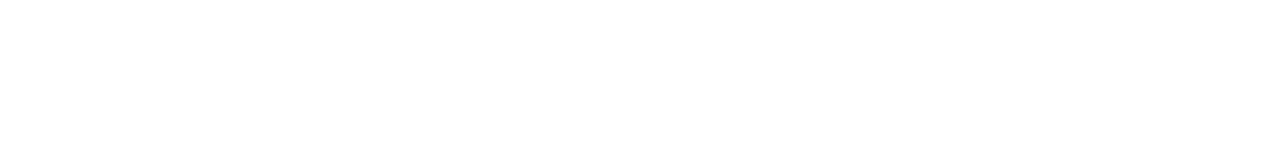
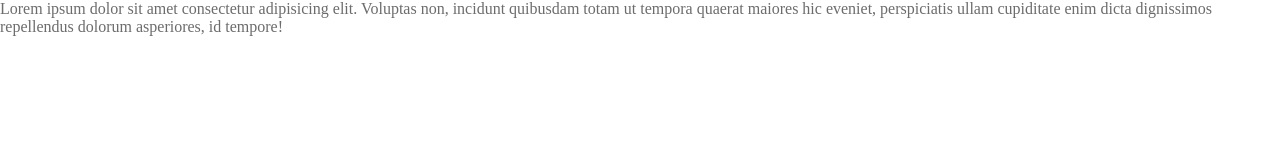
Before and after one commit to marciosykes/Projeto-TravelGram, a plain HTML site: page index.html in a window 1280 px wide. Drawn offline with Linux system fonts and the light colour scheme.

Commit message:
:art: Initial Style Guide

```diff
--- a/index.html
+++ b/index.html
@@ -7,6 +7,6 @@
     <link rel="stylesheet" href="./styles/index.css">
 </head>
 <body>
-
+    <P>Lorem ipsum dolor sit amet consectetur adipisicing elit. Voluptas non, incidunt quibusdam totam ut tempora quaerat maiores hic eveniet, perspiciatis ullam cupiditate enim dicta dignissimos repellendus dolorum asperiores, id tempore!</P>
 </body>
 </html>
--- a/styles/global.css
+++ b/styles/global.css
@@ -3,3 +3,18 @@
     padding: 0;
     box-sizing: border-box;
 }
+
+:root {
+    --brand-color: #EF5F4C;
+    --background-color: #FFFFFF;
+    --surface-color: #F5F5F5;
+    --skeleton-color: #D9D9D9;
+    --shape-transparency: #FFFFFF91;
+    --text-color-primary: #313131;
+    --text-color-secondary: #6C6C6C;
+}
+
+body {
+    color: var(--text-color-secondary);
+    background-color: var(--background-color);
+}
```
Also changed, not shown: assets/AirplaneTilt.svg (added), assets/Image 01.png (added), assets/Image 02.png (added), assets/Image 03.png (added), assets/Image 04.png (added), assets/Image 05.png (added), assets/Image 06.png (added), assets/Image 07.png (added), assets/Image 08.png (added), assets/Image 09.png (added), assets/Image 10.png (added), assets/Image 11.png (added), assets/Image.svg (added), assets/Logo.svg (added), 2 more files, 3 other files.
